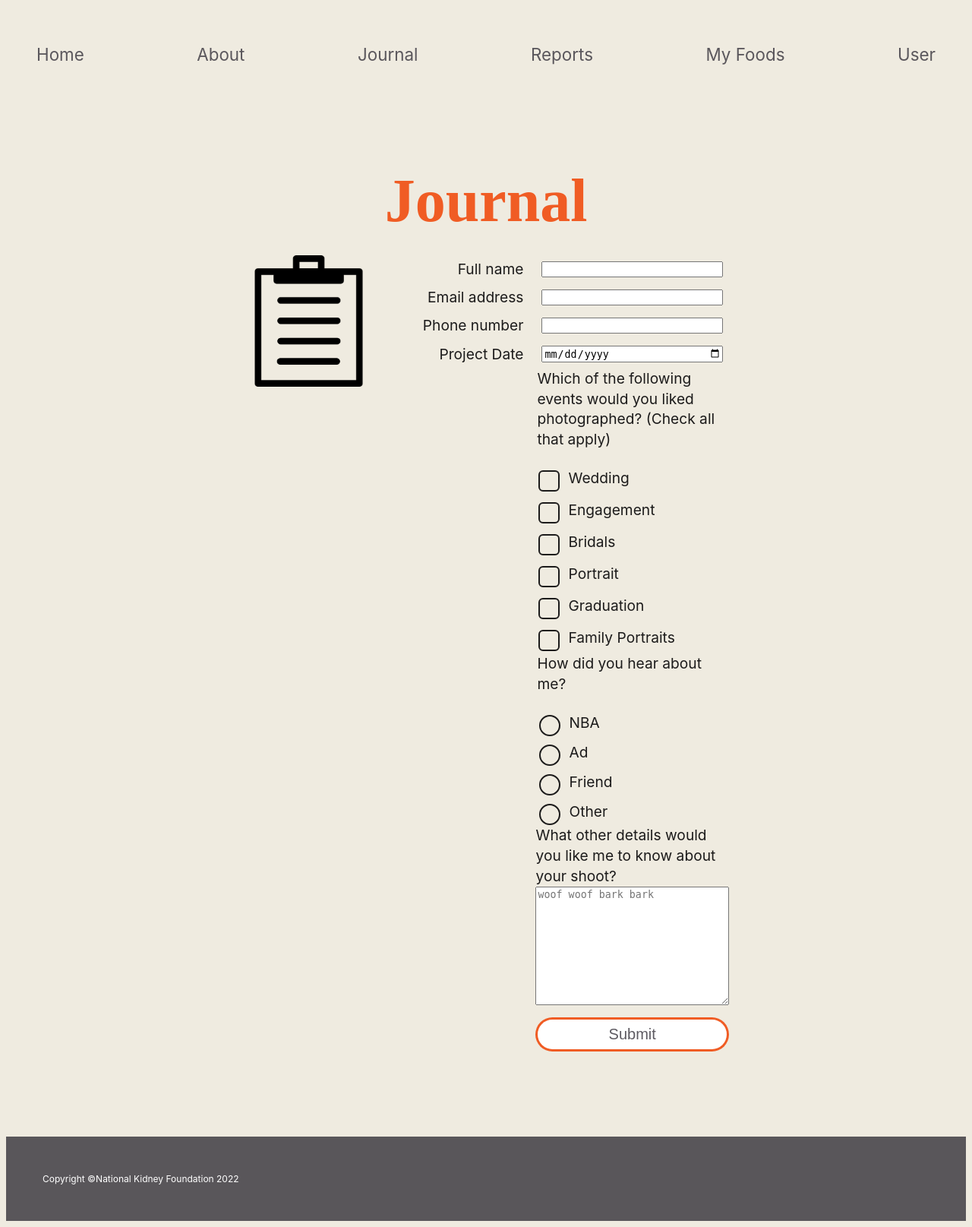
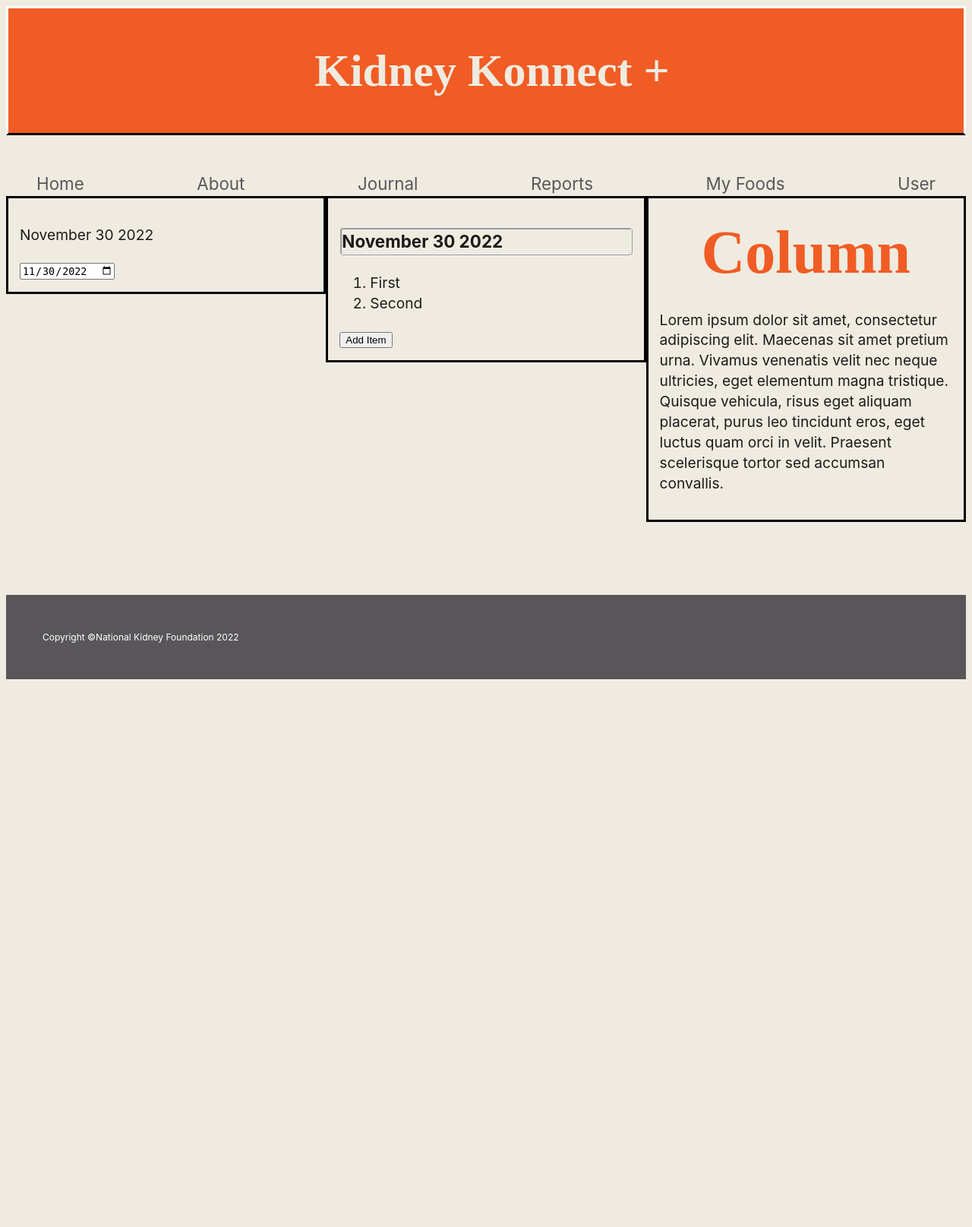
Before and after one commit to BlakePereira2000/Intex, a Django app: template templates/intexApp/journal.html in a window 1280 px wide. Shown: the whole page at 76% size. After the commit the page ends 894 px from the top, so only its background shows below. Run offline with Django 4.2, Linux system fonts and the light colour scheme; the template is opened without the code that fills it, so the values that code supplies are empty.

Commit message:
journal changes

```diff
--- a/intexProject/static/css/main.css
+++ b/intexProject/static/css/main.css
@@ -112,7 +112,6 @@ footer {
   height: 60px;
   background-color: rgba(255, 255, 255, .6);
   border-radius: 50%;
-
   display: flex;
   align-items: center;
   justify-content: center;
@@ -568,6 +567,8 @@ body footer.about-footer {
   color: var(--soft-white);
   font-size: 30px;
   font-family: 'Times New Roman', Times, serif;
+  border-style: solid;
+  border-color: white white black;
 }
 
 @media (min-width: 601px) {
--- a/templates/intexApp/journal.html
+++ b/templates/intexApp/journal.html
@@ -7,94 +7,44 @@
   <meta name="viewport" content="width=device-width, initial-scale=1.0">
   <title>Journal</title>
 </head>
-<body class="form"</body>
+<body class="form">
+  {% include 'partials/header.html' %}
   {% include 'partials/nav.html' %}
-  <h2>Journal</h2>
-    <section>
-      <img src="{% static 'img/clipboard.png' %}" alt="clipboard" class="clipimg">
 
-      <div>
-        <div class="loading hidden">
-          <div class="loader">
-            <div></div>
-            <div></div>
-            <div></div>
-            <div></div>
-            <div></div>
-            <div></div>
-            <div></div>
-            <div></div>
-            <div></div>
-        </div>
-      </div>
+  <div class="row">
+    <div class="column">
+      <p id="demo"></p>
+      <input type="date" id="theDate" name="date" onchange='change()'>
+    </div>
 
-        <p class="success-message hidden">Form successfully submitted!</p>
-        <p class="error-message hidden">There was an error!</p>
-      </div>
+    <div class="column">
+      <h3 id = 'middleDate' style = 'border-style: ridge; border-radius: 5px;'></h3>
+      <!-- (A) HTML LIST -->
+        <ol id="demoA">
+          <li>First</li>
+          <li>Second</li>
+        </ol>
 
-      <form name="photo-form">
+        <!-- (B) JAVASCRIPT ADD -->
+        <script>
+        function addItem () {
+          // (B1) CREATE NEW LIST ITEM
+          var item = document.createElement("li");
+          item.innerHTML = "New";
 
-        <label for="name">Full name</label>
-        <input type="text" name="name" id="name" required>
+          // (B2) APPEND TO LIST
+          document.getElementById("demoA").appendChild(item);
+        }
+        </script>
+        <input type="button" value="Add Item" onclick="addItem()"/>
+    </div>
 
-        <label for="email">Email address</label>
-        <input type="email" name="email" id="email" required>
+    <div class="column">
+      <h2>Column</h2>
+      <p>Lorem ipsum dolor sit amet, consectetur adipiscing elit. Maecenas sit amet pretium urna. Vivamus venenatis velit nec neque ultricies, eget elementum magna tristique. Quisque vehicula, risus eget aliquam placerat, purus leo tincidunt eros, eget luctus quam orci in velit. Praesent scelerisque tortor sed accumsan convallis.</p>
+    </div>
+  </div>
 
-        <label for="phone">Phone number</label>
-        <input type="tel" name="phone" id="phone">
-
-        <label for="date">Project Date</label>
-        <input type="date" name="date" id="date">
-
-        <fieldset>
-          <legend>Which of the following events would you liked
-            photographed? (Check all that apply)</legend>
-
-            <input type="checkbox" id="wedding" name="events" value="wedding">
-            <label for="wedding">Wedding</label>
-
-            <input type="checkbox" id="engage" name="events" value="engage">
-            <label for="engage">Engagement</label>
-
-            <input type="checkbox" id="bridal" name="events" value="bridal">
-            <label for="bridal">Bridals</label>
-
-            <input type="checkbox" id="portrait" name="events" value="portrait">
-            <label for="portrait">Portrait</label>
-
-            <input type="checkbox" id="grad" name="events" value="grad">
-            <label for="grad">Graduation</label>
-
-            <input type="checkbox" id="family" name="events" value="family">
-            <label for="family">Family Portraits</label>
-
-          </fieldset>
-
-          <fieldset>
-            <legend>How did you hear about me?</legend>
-
-            <input type="radio" name="hear" id="nba" value="nba">
-            <label for="nba">NBA</label>
-
-            <input type="radio" name="hear" id="ad" value="ad">
-            <label for="ad">Ad</label>
-
-            <input type="radio" name="hear" id="friend" value="friend">
-            <label for="friend">Friend</label>
-
-            <input type="radio" name="hear" id="other" value="other">
-            <label for="other">Other</label>
-          </fieldset>
-
-          <label for="info">What other details would you like me to know about your shoot?</label>
-          <textarea name="info" id="info" rows="10" placeholder="woof woof bark bark"></textarea>
-
-          <button type="submit">Submit</button>
-      </form>
-
-
-
-    </section>
 </body>
 <footer class="footer py-4">
   <div class="container">
@@ -106,3 +56,60 @@
 <!-- Optional JavaScript; choose one of the two! -->
 <script src="{% static 'js/script.js'%}"></script>
 </html>
+<link rel="stylesheet" href="{% static 'css/main.css' %}">
+<style>
+  .column {
+    float: left;
+    width: 33.33%;
+    padding: 15px;
+    border-color: black;
+    border-style: solid;
+  }
+
+  /* Clear floats after the columns */
+  .row:after {
+    content: "";
+    display: table;
+    clear: both;
+  }</style>
+  <script>
+    var date = new Date();
+    var day = date.getDate();
+    var month = date.getMonth() + 1;
+    var year = date.getFullYear();
+
+    if (month < 10) month = "0" + month;
+    if (day < 10) day = "0" + day;
+
+    var today = year + "-" + month + "-" + day;
+
+    document.getElementById('theDate').value = today;
+    document.getElementById("demo").innerHTML = formatDate(today);
+
+    function change(){
+      today = document.getElementById('theDate').value;
+      document.getElementById("demo").innerHTML = formatDate(today);
+    }
+    function formatDate(today){
+    var month = today.slice(5,7);
+    var year = today.slice(0,4);
+    var day = today.slice(8);
+    if (month == 01) monthName = 'January';
+    else if (month == 02) monthName = 'February';
+    else if (month == 03) monthName = 'March';
+    else if (month == 04) monthName = 'April';
+    else if (month == 05) monthName = 'May';
+    else if (month == 06) monthName = 'June';
+    else if (month == 07) monthName = 'July';
+    else if (month == 08) monthName = 'August';
+    else if (month == 09) monthName = 'September';
+    else if (month == 10) monthName = 'October';
+    else if (month == 11) monthName = 'November';
+    else if (month == 12) monthName = 'December';
+
+    var displayDate = monthName + ' ' + day + ' ' + year;
+    document.getElementById("middleDate").innerHTML = displayDate
+
+    return (displayDate);
+    }
+  </script>
--- a/templates/partials/nav.html
+++ b/templates/partials/nav.html
@@ -2,7 +2,7 @@
 
 <link rel="stylesheet" href="{% static 'css/main.css' %}">
 
-<div class="main-menu">
+<div class="main-menu" style='height: 5rem'>
     <div class="menu-icon">
         <svg viewbox="0 0 60 60" width="60px" height="60px">
             <line x1="5%" y1="50%" x2="95%" y2="50%" />
```
